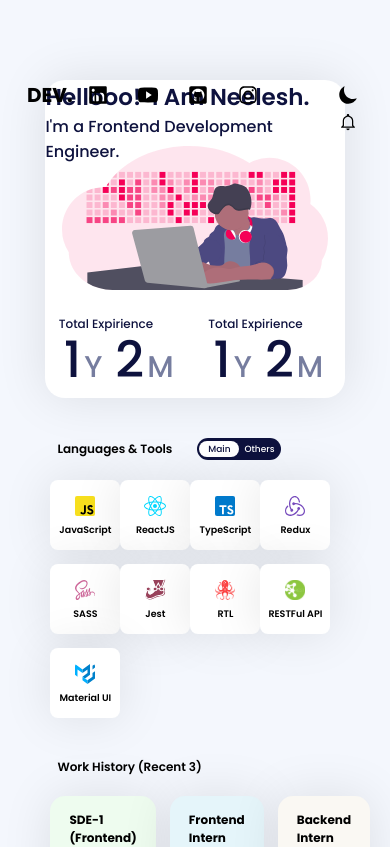
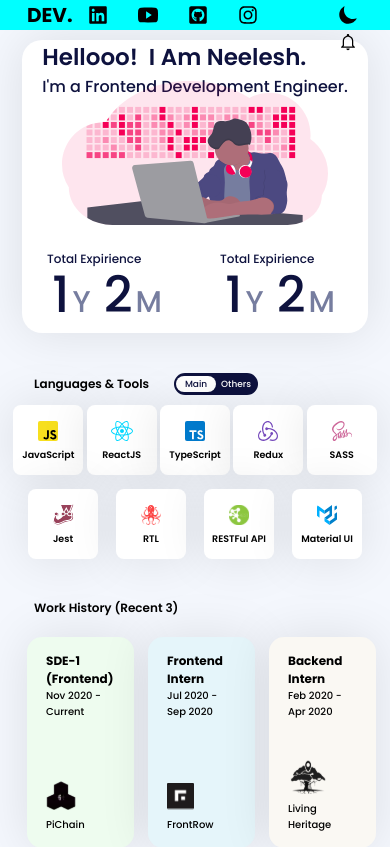
Before and after one commit to neeleshio/myfolio-webapp, a React (Create React App) app: page / in a window 390 px wide. Shown: the top 847 px of the page. Built offline with nearby package versions, Linux system fonts and the light colour scheme.

Commit message:
checking responsiveness

```diff
--- a/src/layouts/MainLayout/MainLayout.tsx
+++ b/src/layouts/MainLayout/MainLayout.tsx
@@ -5,9 +5,8 @@ import { Sidebar, Topbar } from './Components'
 const MainLayout: React.FC<React.ReactNode> = ({ children }) => {
     return (
         <div id="mainLayout">
-            {/* <Sidebar /> */}
+            <Topbar />
             <main>
-                <Topbar />
                 {children}
             </main>
         </div>
--- a/src/styles/Layouts.scss
+++ b/src/styles/Layouts.scss
@@ -57,7 +57,7 @@
         // padding: 16px 6vw;
         // margin: 0 22px;
         // margin: 25px 34px 25px 34px;
-        // background-color: aqua;
+        background-color: aqua;
 
         .topbar-container {
             display: flex;
--- a/src/styles/Portfolio.scss
+++ b/src/styles/Portfolio.scss
@@ -1,15 +1,19 @@
 @import 'config.scss';
 
 #portfolio {
-    margin-top: 80px;
+    // margin-top: 80px;
     padding: 0px 6vw;
 
     .grid-container {
         display: grid;
         grid-template-columns: 60% 40%;
     }
+}
 
-    @media screen and (max-width: 1024px) {
+@media screen and (max-width: 1024px) {
+    #portfolio {
+        padding: 0;
+
         .grid-container {
             display: grid;
             grid-template-columns: 100%;
@@ -130,8 +134,9 @@
 
     .skills-container {
         display: flex;
-        margin: 20px 0 22px 27px;
+        margin: 10px;
         flex-wrap: wrap;
+        justify-content: space-evenly;
 
         .card {
             width: 70px;
--- a/src/styles/index.scss
+++ b/src/styles/index.scss
@@ -19,6 +19,7 @@ body {
 }
 
 main {
+    padding-top: 40px;
     border-radius: 5px 0 0 5px;
     // width: 92vw;
 }
```
